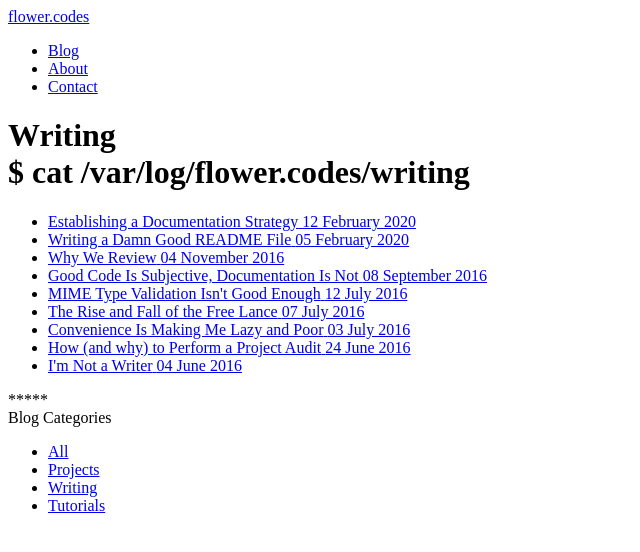
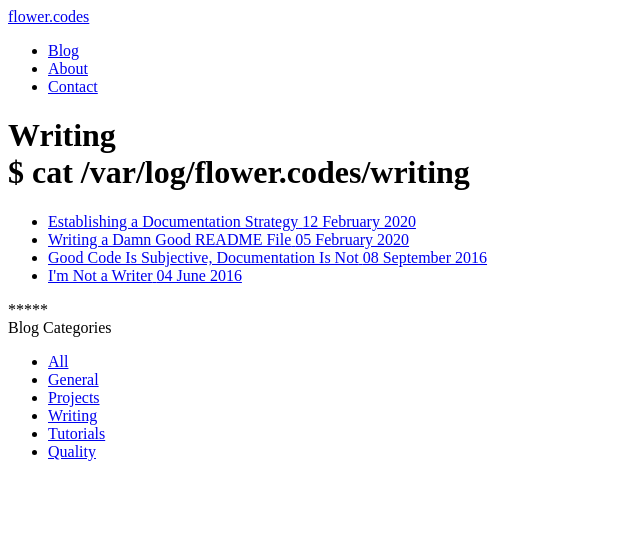
Before and after one commit to zachflower/flower.codes, a Jekyll site: the page built from categories/writing.html, in a window 1280 px wide. Shown: the top 552 px of the page, without its empty margins (0-640 px from the left). Built offline with Jekyll 4.4.1, drawn with Linux system fonts in a browser that asks for light colours.

Commit message:
tune up categories

```diff
--- a/_data/categories.yml
+++ b/_data/categories.yml
@@ -1,3 +1,6 @@
+- slug: general
+  name: General
+
 - slug: projects
   name: Projects
 
@@ -6,3 +9,6 @@
 
 - slug: tutorials
   name: Tutorials
+
+- slug: quality
+  name: Quality
--- a/_posts/2016-06-24-project-audit.md
+++ b/_posts/2016-06-24-project-audit.md
@@ -2,7 +2,7 @@
 layout: post
 title:  "How (and why) to Perform a Project Audit"
 date:   2016-06-24 12:00:00
-categories: [writing]
+categories: [general]
 ---
 As a freelance developer, I am occasionally asked to audit projects that have had the majority of development outsourced. While outsourcing isn’t an intrinsically bad thing, managing an outsourced product requires you to walk a very fine line between "bootstrapped" and "cheap."
 
--- a/_posts/2016-07-07-freelance.md
+++ b/_posts/2016-07-07-freelance.md
@@ -2,7 +2,7 @@
 layout: post
 title:  "The Rise and Fall of the Free Lance"
 date:   2016-07-07 12:00:00
-categories: [writing]
+categories: [general]
 ---
 Originally coined as a term to describe mercenary soldiers, the phrase "free lance" has come a long way in the past 200 years. Sir Walter Scott, originator of the term, first wrote it in the book Ivanhoe in 1820:
 
--- a/_posts/2016-07-12-mime-type-validation.md
+++ b/_posts/2016-07-12-mime-type-validation.md
@@ -2,7 +2,7 @@
 layout: post
 title:  "MIME Type Validation Isn't Good Enough"
 date:   2016-07-12 12:00:00
-categories: [writing]
+categories: [quality]
 ---
 An uncomfortable majority of companies that offer high storage limits for specific file types have a major problem: MIME type validation isn't good enough.
 
--- a/_posts/2016-11-04-code-reviews.md
+++ b/_posts/2016-11-04-code-reviews.md
@@ -2,7 +2,7 @@
 layout: post
 title:  "Why We Review"
 date:   2016-11-04 12:00:00
-categories: [writing]
+categories: [quality]
 ---
 Many development agencies refuse to inherit already built projects, and earlier this year, I found out why.
 
```
Also changed, not shown: _posts/2016-07-03-convenience.md (+3 -3 lines).
